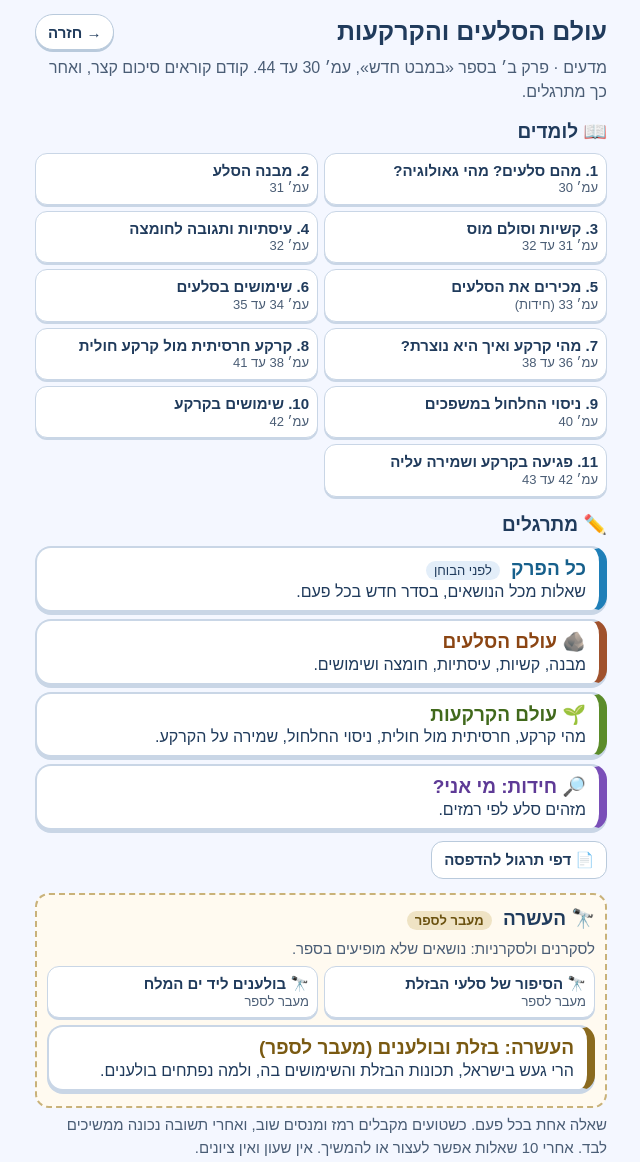
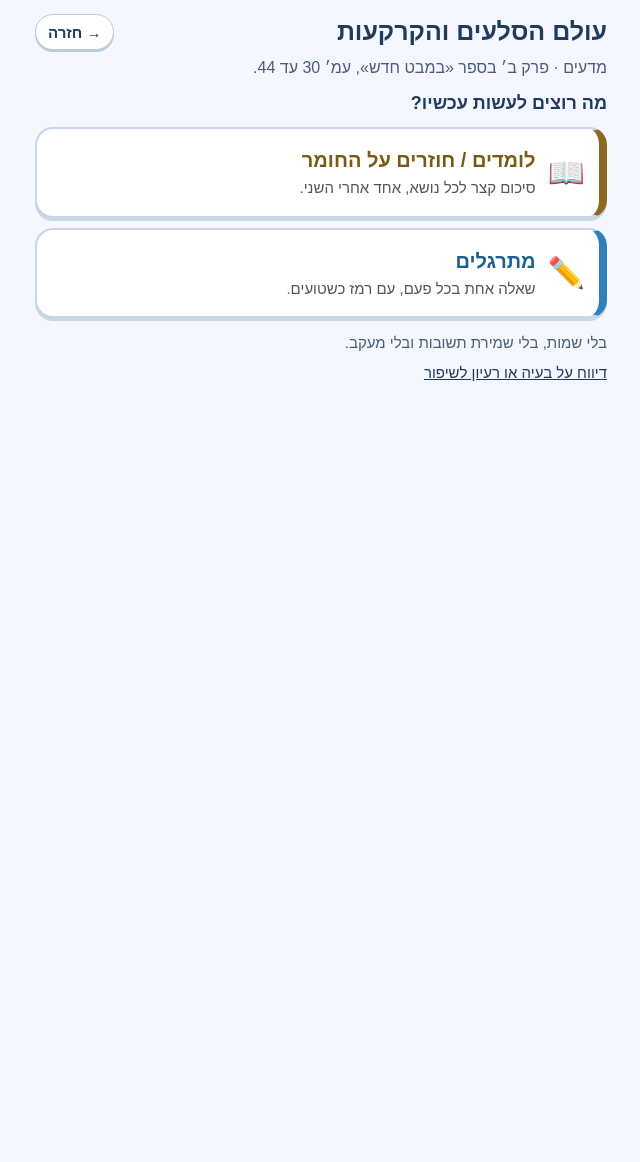
Before and after one commit to adischlez/mipui-worksheet, a plain HTML site: page science-rocks.html in a window 1280 px wide. Shown: the top 1162 px of the page, without its empty margins (319-959 px from the left). After the commit the page ends 800 px from the top, so only its background shows below. Drawn offline with Linux system fonts and the light colour scheme.

Commit message:
Science: category step (לומדים / מתרגלים) before options

```diff
--- a/science-rocks.html
+++ b/science-rocks.html
@@ -27,6 +27,12 @@ button:focus-visible,a:focus-visible{outline:3px solid #c17017;outline-offset:3p
 .item:active{transform:translateY(3px);box-shadow:0 1px 0 #0f2238}
 .item[data-k=rocks]{--c:#A0522D;--ct:#8B4513}.item[data-k=soils]{--c:#5B8C2A;--ct:#41691c}.item[data-k=all]{--c:#1F7FB8;--ct:#17608c}.item[data-k=riddle]{--c:#7A4FB8;--ct:#5e3a96}
 .badge{font-size:13px!important;display:inline!important;background:#e3eef9;color:#17608c;padding:2px 8px;border-radius:12px;margin-right:6px}
+.ask{font-weight:700;margin:10px 0 4px;font-size:18px}
+.cat{display:flex;align-items:center;gap:12px;width:100%;text-align:right;background:#fff;color:inherit;border:2px solid var(--line);border-right:8px solid #8A6A1F;border-radius:18px;padding:16px 14px;margin:10px 0;box-shadow:0 3px 0 var(--line);min-height:84px;cursor:pointer;font:inherit}
+.cat .ci{font-size:30px}.cat strong{display:block;font-size:20px;color:#7a5a12}.cat small{display:block;font-size:15px;color:#555;margin-top:2px}
+#goPractice{border-right-color:#2f7fb8}#goPractice strong{color:#1d5f8f}
+.soft-tag{background:#efe3c4;color:#6b5210;border-radius:10px;padding:0 6px;font-size:14px;white-space:nowrap}
+.enrichbox.small{padding:2px 8px 4px}.enrichbox.small h2{font-size:16px}
 .enrichbox{margin-top:14px;padding:4px 10px 8px;border:2px dashed #c9b27a;border-radius:14px;background:#fffaf0}.enrichbox h2{margin-top:6px}.badge.soft{background:#efe3c4;color:#6b5210}
 .topics{display:grid;grid-template-columns:1fr 1fr;gap:6px;margin:6px 0 4px}
 .topic{background:#fff;border:1.5px solid var(--line);border-radius:12px;padding:7px 8px;text-align:right;font:700 15px/1.3 Arial,sans-serif;min-height:44px;box-shadow:0 2px 0 var(--line)}
@@ -89,21 +95,30 @@ textarea{width:100%;font:17px Arial,sans-serif;border:2px solid #b9cadc;border-r
 
 <section id="hub">
 <div class="titlerow"><h1>עולם הסלעים והקרקעות</h1><a class="back" href="index.html#science">→ חזרה</a></div>
-<p class="muted">מדעים · פרק ב׳ בספר «במבט חדש», עמ׳ 30 עד 44. קודם קוראים סיכום קצר, ואחר כך מתרגלים.</p>
-<h2>📖 לומדים</h2>
+<p class="muted">מדעים · פרק ב׳ בספר «במבט חדש», עמ׳ 30 עד 44.</p>
+<p class="ask">מה רוצים לעשות עכשיו?</p>
+<button class="cat" id="goLearn" type="button"><span class="ci">📖</span><span><strong>לומדים / חוזרים על החומר</strong><small>סיכום קצר לכל נושא, אחד אחרי השני.</small></span></button>
+<button class="cat" id="goPractice" type="button"><span class="ci">✏️</span><span><strong>מתרגלים</strong><small>שאלה אחת בכל פעם, עם רמז כשטועים.</small></span></button>
+<p class="footer">בלי שמות, בלי שמירת תשובות ובלי מעקב.<br><button class="textlink fb" type="button">דיווח על בעיה או רעיון לשיפור</button></p>
+</section>
+
+<section id="catlearn" hidden>
+<div class="titlerow"><h1>📖 לומדים</h1><button class="back" type="button" data-up>→ חזרה</button></div>
+<p class="muted">בוחרים נושא. בסוף כל סיכום אפשר לתרגל אותו או לעבור לנושא הבא.</p>
 <div class="topics" id="topics"></div>
-<h2>✏️ מתרגלים</h2>
+<div class="enrichbox small"><h2>🔭 העשרה <span class="badge soft">מעבר לספר</span></h2>
+<div class="topics" id="etopics"></div></div>
+</section>
+
+<section id="catpractice" hidden>
+<div class="titlerow"><h1>✏️ מתרגלים</h1><button class="back" type="button" data-up>→ חזרה</button></div>
 <button class="item" data-k="all" data-set="all"><strong>כל הפרק <span class="badge">לפני הבוחן</span></strong><span>שאלות מכל הנושאים, בסדר חדש בכל פעם.</span></button>
 <button class="item" data-k="rocks" data-set="rocks"><strong>🪨 עולם הסלעים</strong><span>מבנה, קשיות, עיסתיות, חומצה ושימושים.</span></button>
 <button class="item" data-k="soils" data-set="soils"><strong>🌱 עולם הקרקעות</strong><span>מהי קרקע, חרסיתית מול חולית, ניסוי החלחול, שמירה על הקרקע.</span></button>
 <button class="item" data-k="riddle" data-set="riddle"><strong>🔎 חידות: מי אני?</strong><span>מזהים סלע לפי רמזים.</span></button>
+<div class="enrichbox small"><button class="item" data-k="enrich" data-set="enrich"><strong>🔭 העשרה: בזלת ובולענים</strong><span><b class="soft-tag">מעבר לספר</b> · הרי געש בישראל, הבזלת, ולמה נפתחים בולענים.</span></button></div>
 <div><a class="pdf" href="pages/science-rocks-practice.pdf" target="_blank" rel="noopener">📄 דפי תרגול להדפסה</a></div>
-<div class="enrichbox"><h2>🔭 העשרה <span class="badge soft">מעבר לספר</span></h2>
-<p class="tiny" style="margin:0 0 6px">לסקרנים ולסקרניות: נושאים שלא מופיעים בספר.</p>
-<div class="topics" id="etopics"></div>
-<button class="item" data-k="enrich" data-set="enrich"><strong>העשרה: בזלת ובולענים (מעבר לספר)</strong><span>הרי געש בישראל, תכונות הבזלת והשימושים בה, ולמה נפתחים בולענים.</span></button></div>
-<p class="tiny">שאלה אחת בכל פעם. כשטועים מקבלים רמז ומנסים שוב, ואחרי תשובה נכונה ממשיכים לבד. אחרי 10 שאלות אפשר לעצור או להמשיך. אין שעון ואין ציונים.</p>
-<p class="footer">בלי שמות, בלי שמירת תשובות ובלי מעקב.<br><button class="textlink fb" type="button">דיווח על בעיה או רעיון לשיפור</button></p>
+<p class="tiny">כשטועים מקבלים רמז ומנסים שוב. אחרי תשובה נכונה ממשיכים לבד, ואחרי 10 שאלות אפשר לעצור או להמשיך. אין שעון ואין ציונים.</p>
 </section>
 
 <section id="learn" hidden>
@@ -597,21 +612,26 @@ function advance(){
   if(count>=STRETCH){trackTab('tab/science/ten');show('end');return}
   nextQuestion();
 }
-function show(id){['hub','learn','game','end'].forEach(s=>$(s).hidden=s!==id);window.scrollTo(0,0)}
+let home='catpractice';
+function show(id){['hub','catlearn','catpractice','learn','game','end'].forEach(s=>$(s).hidden=s!==id);window.scrollTo(0,0)}
+function openCat(id){trackTab('tab/science/cat-'+(id==='catlearn'?'learn':'practice'));show(id)}
+$('goLearn').onclick=()=>openCat('catlearn');
+$('goPractice').onclick=()=>openCat('catpractice');
+document.querySelectorAll('[data-up]').forEach(b=>b.onclick=()=>show('hub'));
 function startPractice(id,topic){
   clearTimeout(timer);
   set={id,topic:topic||null};
   $('gtitle').textContent=topic?('תרגול: '+LEARN.find(l=>(l.topic||l.id)===topic).title):SETS[id].title;
-  count=0;deck=[];buildDeck();trackTab('tab/science/practice-'+id);show('game');nextQuestion();
+  home=topic?'learn':'catpractice';count=0;deck=[];buildDeck();trackTab('tab/science/practice-'+id);show('game');nextQuestion();
 }
 /* help */
 $('help').onclick=()=>{if(!locked)showHint()};
 /* exit */
-$('gback').onclick=()=>{if(count>0||tries>0||stage===2){clearTimeout(timer);$('confirm').hidden=false;$('stay').focus()}else{clearTimeout(timer);show('hub')}};
+$('gback').onclick=()=>{if(count>0||tries>0||stage===2){clearTimeout(timer);$('confirm').hidden=false;$('stay').focus()}else{clearTimeout(timer);show(home)}};
 $('stay').onclick=()=>{$('confirm').hidden=true;if(locked)advance()};
-$('leave').onclick=()=>{$('confirm').hidden=true;clearTimeout(timer);show('hub')};
+$('leave').onclick=()=>{$('confirm').hidden=true;clearTimeout(timer);show(home)};
 $('again').onclick=()=>{count=0;show('game');nextQuestion()};
-$('menu').onclick=()=>show('hub');
+$('menu').onclick=()=>show('catpractice');
 document.querySelectorAll('[data-set]').forEach(b=>b.onclick=()=>startPractice(b.dataset.set));
 /* learning */
 let li=0;
@@ -619,7 +639,7 @@ const tbox=$('topics');const ptopic=l=>l.topic||l.id;
 const lname=(l,i)=>l.enrich?'🔭 '+l.title:(i+1)+'. '+l.title;
 LEARN.forEach((l,i)=>{const b=document.createElement('button');b.type='button';b.className='topic';b.innerHTML='';const s=document.createElement('span');s.textContent=lname(l,i);const sm=document.createElement('small');sm.textContent=l.enrich?'מעבר לספר':l.p;b.append(s,sm);b.onclick=()=>openLearn(i);(l.enrich?$('etopics'):tbox).append(b)});
 function openLearn(i){li=i;const l=LEARN[i];trackTab('tab/science/learn-'+l.id);$('ltitle').textContent=lname(l,i);$('lbody').innerHTML=l.html+'<p class="src">'+(l.enrich?'העשרה: מעבר לחומר הספר (לפי יחידות «מבט מקוון»)':'מתוך הספר, '+l.p)+'</p>';$('lnext').hidden=i>=LEARN.length-1||!!LEARN[i+1].enrich!==!!l.enrich;show('learn')}
-$('lback').onclick=()=>show('hub');
+$('lback').onclick=()=>show('catlearn');
 $('lnext').onclick=()=>openLearn(li+1);
 $('lpractice').onclick=()=>startPractice(LEARN[li].set,ptopic(LEARN[li]));
 document.addEventListener('keydown',e=>{if(e.key==='Escape'){if(!$('confirm').hidden)$('stay').click();if(!$('fbsheet').hidden)$('fbsheet').hidden=true}});
```
